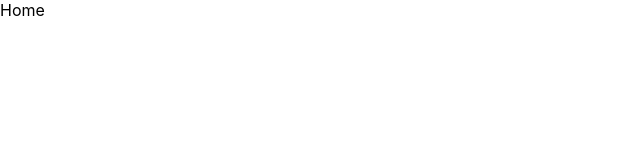
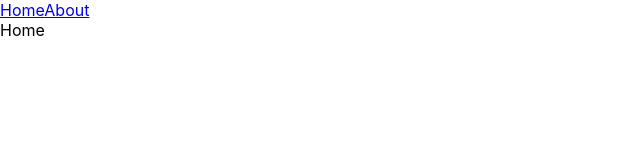
Before and after one commit to harshrajhrj/react-grasp, a React (Create React App) app: page / in a window 1280 px wide. Shown: the top 160 px of the page, without its empty margins (0-640 px from the left). Built offline with nearby package versions, Linux system fonts and the light colour scheme.

Commit message:
--started learning react-router

```diff
--- a/src/App.js
+++ b/src/App.js
@@ -2,10 +2,12 @@
 import { Routes, Route } from 'react-router-dom';
 import { Home } from './components/Home';
 import { About } from './components/About';
+import { Navbar } from './components/Navbar';
 
 function App() {
   return (
     <>
+      <Navbar />
       <Routes>
         <Route path='/' element={<Home />} />
         <Route path='about' element={<About />} />
--- /dev/null
+++ b/src/components/Navbar.js
@@ -0,0 +1,12 @@
+import { Link } from "react-router-dom";
+
+export const Navbar = () => {
+    return (
+        <div>
+            <nav>
+                <Link to='/'>Home</Link>
+                <Link to='/about'>About</Link>
+            </nav>
+        </div>
+    );
+}
```
Also changed, not shown: 1 other file (tests, documents, lock files or other folders).
